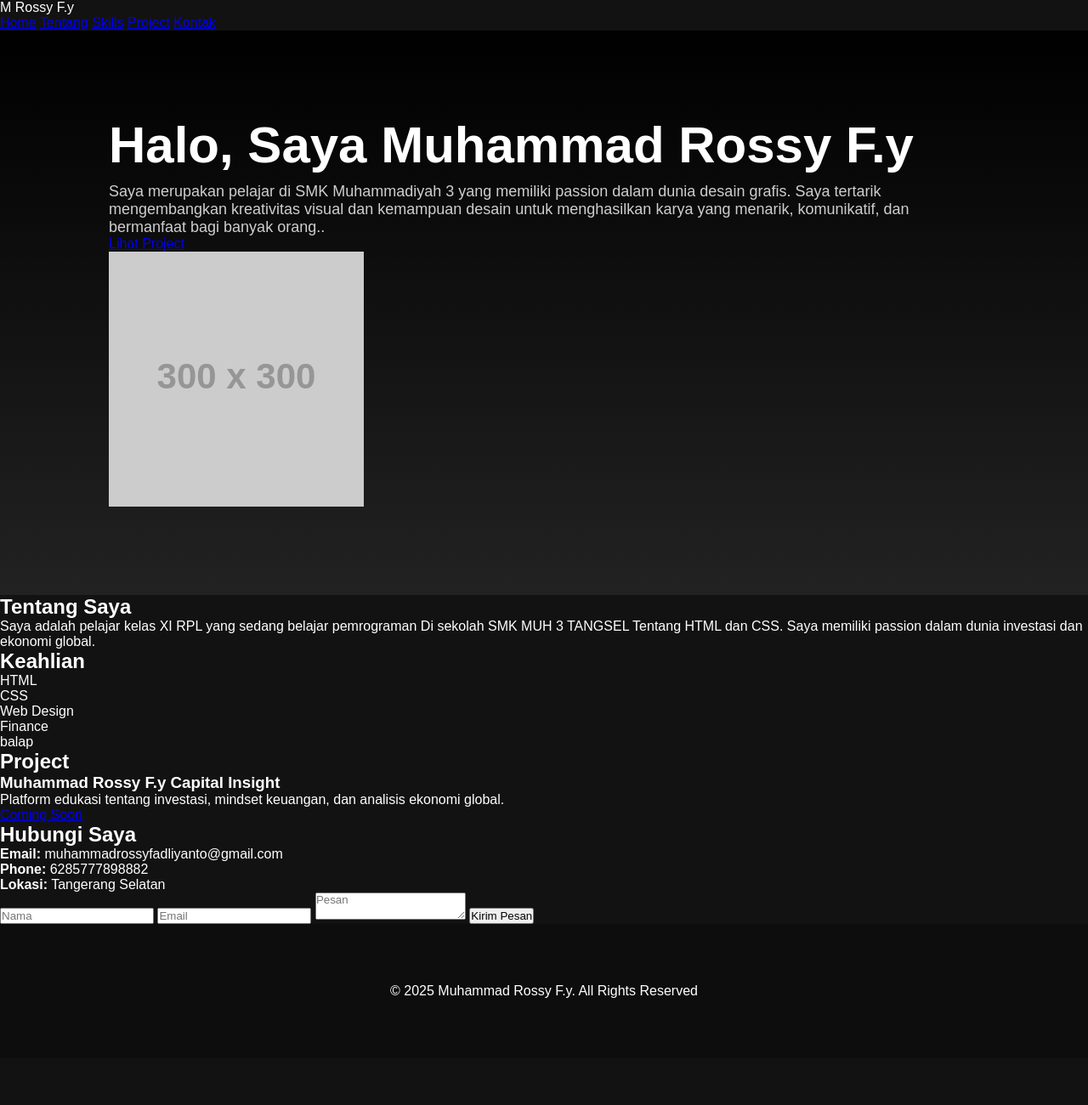
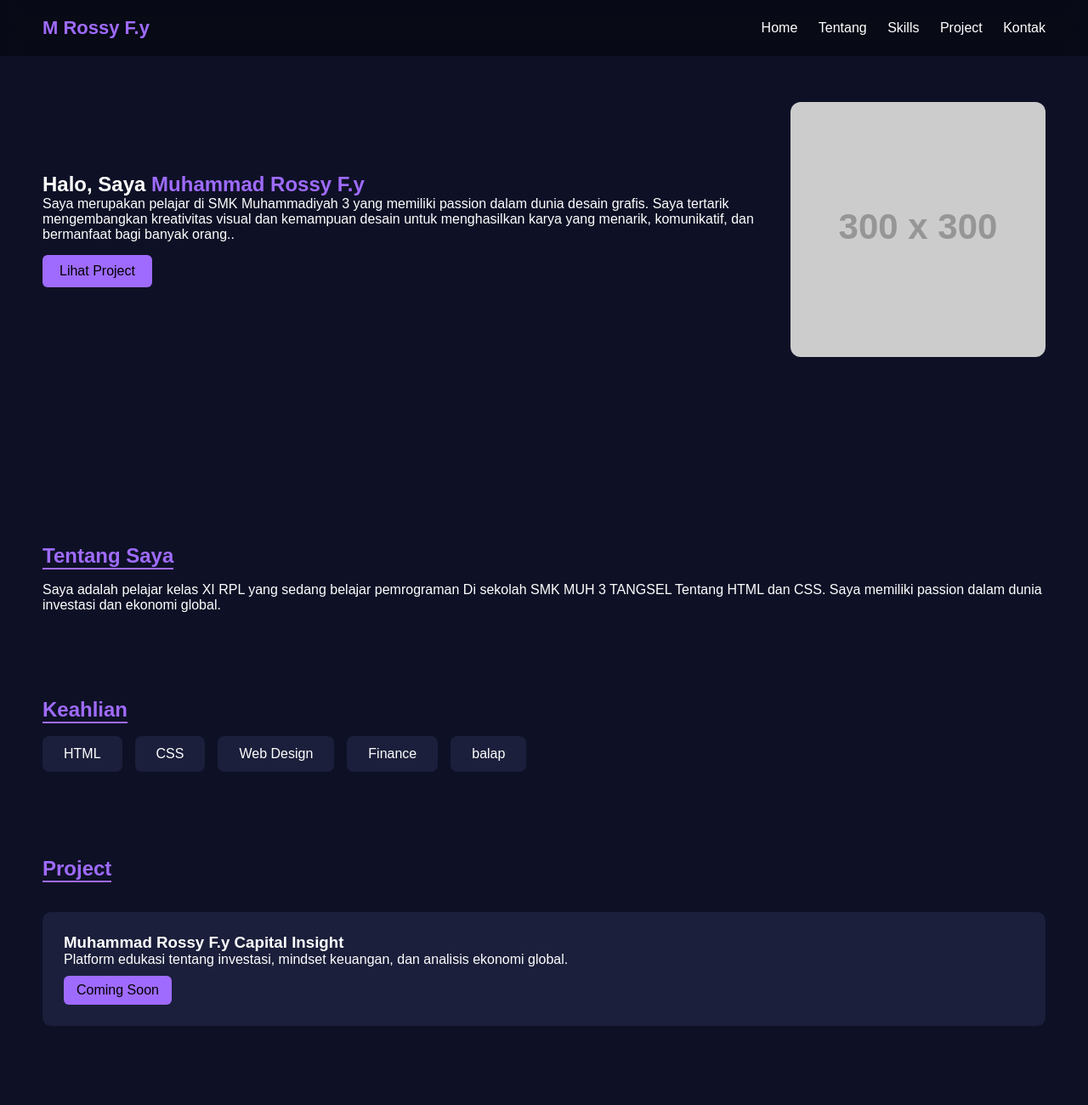
Before and after one commit to Muhammadrossyfadliyanto/Potofolio.github, a plain HTML site: page index.html in a window 1280 px wide. Shown: the top 1300 px of the page at 85% size. Before the commit the page ends 1245 px from the top, so only its background shows below. Drawn offline with Linux system fonts and the light colour scheme; placeholder pictures from the web are drawn by us.

Commit message:
Update style.css

```diff
--- a/style.css
+++ b/style.css
@@ -2,140 +2,183 @@
     margin: 0;
     padding: 0;
     box-sizing: border-box;
-    font-family: Arial, sans-serif;
+    font-family: 'Poppins', sans-serif;
 }
 
 body {
-    background: #121212;
-    color: white;
+    background: #0e1126;
+    color: #ffffff;
 }
 
-/* HERO */
-.hero {
-    position: relative;
-    text-align: left;
-    padding: 100px 10%;
-    background: linear-gradient(to bottom, #000, #222);
+/* Navbar */
+header {
+    width: 100%;
+    padding: 20px 50px;
+    position: fixed;
+    top: 0;
+    left: 0;
+    background: rgba(0,0,0,0.4);
+    backdrop-filter: blur(10px);
+    display: flex;
+    justify-content: space-between;
+    align-items: center;
 }
 
-.hero h1 {
-    font-size: 60px;
-    font-weight: 700;
+.logo {
+    font-size: 22px;
+    font-weight: bold;
+    color: #9f6bff;
 }
 
-.hero p {
-    margin-top: 10px;
-    font-size: 18px;
-    opacity: 0.8;
+nav a {
+    margin-left: 20px;
+    text-decoration: none;
+    color: #fff;
+    transition: .3s;
 }
 
-.cover {
-    width: 100%;
-    margin-top: 30px;
+nav a:hover {
+    color: #9f6bff;
+}
+
+/* Hero */
+.hero {
+    display: flex;
+    justify-content: space-between;
+    align-items: center;
+    padding: 120px 50px;
+}
+
+.hero-text h1 span {
+    color: #9f6bff;
+}
+
+.hero-img {
+    width: 300px;
     border-radius: 12px;
 }
 
-/* ABOUT */
-.about {
-    display: grid;
-    grid-template-columns: 1fr auto 1fr;
-    padding: 70px 10%;
-    gap: 30px;
-    background: #1c1c1c;
+.btn {
+    display: inline-block;
+    margin-top: 15px;
+    padding: 10px 20px;
+    background: #9f6bff;
+    color: #000;
+    border-radius: 6px;
+    text-decoration: none;
+    transition: .3s;
 }
 
-.about-text h2 {
-    font-size: 28px;
-    margin-bottom: 10px;
-}
-
-.about-text p {
-    margin-top: 10px;
-    opacity: 0.85;
-}
-
-.foto {
-    width: 260px;
-    height: auto;
-    border-radius: 12px;
-    border: 2px solid #ffffff20;
-}
-
-.experience ul {
-    margin-top: 10px;
-    line-height: 28px;
-    opacity: 0.85;
-}
-
-/* PORTFOLIO */
-.portfolio {
-    padding: 70px 8%;
-    text-align: center;
-}
-
-.gallery {
-    margin-top: 30px;
-    display: flex;
-    justify-content: center;
-    gap: 25px;
-}
-
-.gallery img {
-    width: 30%;
-    border-radius: 12px;
-    transition: .4s;
-}
-
-.gallery img:hover {
+.btn:hover {
     transform: scale(1.05);
 }
 
-/* FOOTER */
-footer {
-    text-align: center;
-    padding: 70px 10%;
-    background: #0d0d0d;
+/* Sections */
+.section {
+    margin: 100px 50px;
 }
 
-footer h2 {
-    font-size: 36px;
+.section h2 {
+    color: #9f6bff;
+    margin-bottom: 15px;
+    border-bottom: 2px solid #9f6bff;
+    display: inline-block;
 }
 
-.social {
-    margin-top: 25px;
+/* Skills */
+.skills-container {
     display: flex;
-    justify-content: center;
-    gap: 35px;
+    flex-wrap: wrap;
+    gap: 15px;
+}
+
+.skill-card {
+    background: #1b1f3b;
+    padding: 12px 25px;
+    border-radius: 8px;
+    transition: 0.3s;
+}
+
+.skill-card:hover {
+    background: #9f6bff;
+    color: #000;
+}
+
+/* Project */
+.project-card {
+    background: #1b1f3b;
+    padding: 25px;
+    border-radius: 10px;
+    margin-top: 20px;
+}
+
+.btn2 {
+    margin-top: 10px;
+    display: inline-block;
+    padding: 8px 15px;
+    background-color: #9f6bff;
+    color: #000;
+    text-decoration: none;
+    border-radius: 6px;
+}
+
+/* Contact */
+.contact-section {
+    margin: 100px 50px;
+}
+
+.contact-container {
+    display: flex;
+    gap: 30px;
     flex-wrap: wrap;
 }
 
-.social a {
-    color: white;
-    text-decoration: none;
-    font-size: 18px;
-    transition: 0.3s;
+form {
+    flex: 1;
+    display: flex;
+    flex-direction: column;
+    gap: 12px;
 }
 
-.social a i {
-    margin-right: 8px;
+input, textarea {
+    width: 100%;
+    padding: 12px;
+    border: none;
+    border-radius: 6px;
+    outline: none;
 }
 
-.social a:hover {
-    opacity: 0.6;
+button {
+    padding: 12px;
+    border: none;
+    border-radius: 6px;
+    background: #9f6bff;
+    color: #000;
+    cursor: pointer;
+    transition: .3s;
 }
 
-/* RESPONSIVE */
-@media (max-width: 900px) {
-    .about {
-        grid-template-columns: 1fr;
+button:hover {
+    transform: scale(1.05);
+}
+
+/* Footer */
+footer {
+    text-align: center;
+    padding: 15px;
+    background: #1b1f3b;
+    margin-top: 40px;
+}
+
+/* Mobile */
+@media (max-width: 768px) {
+    .hero {
+        flex-direction: column;
         text-align: center;
     }
 
-    .gallery {
-        flex-direction: column;
-    }
-
-    .gallery img {
-        width: 100%;
+    .hero-img {
+        margin-top: 20px;
+        width: 60%;
     }
 }
```
